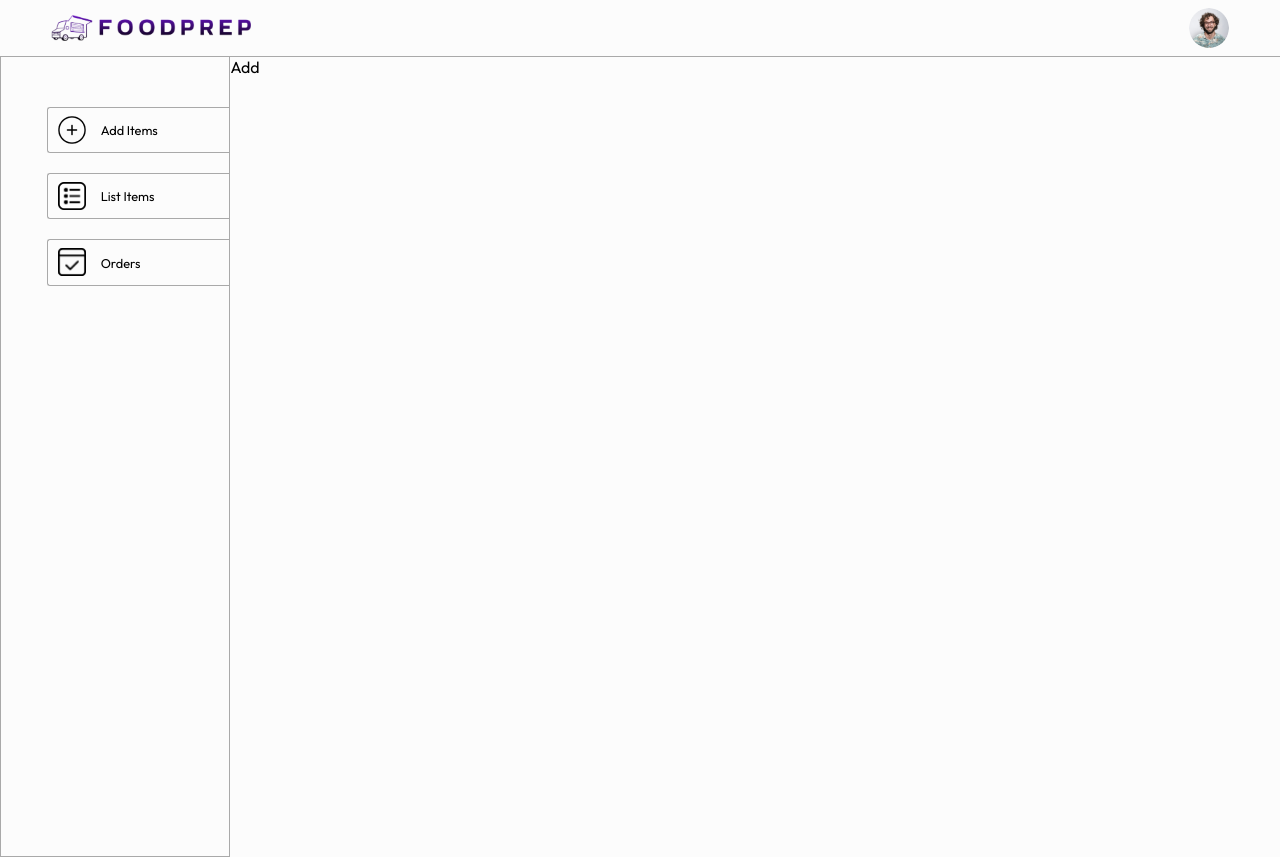
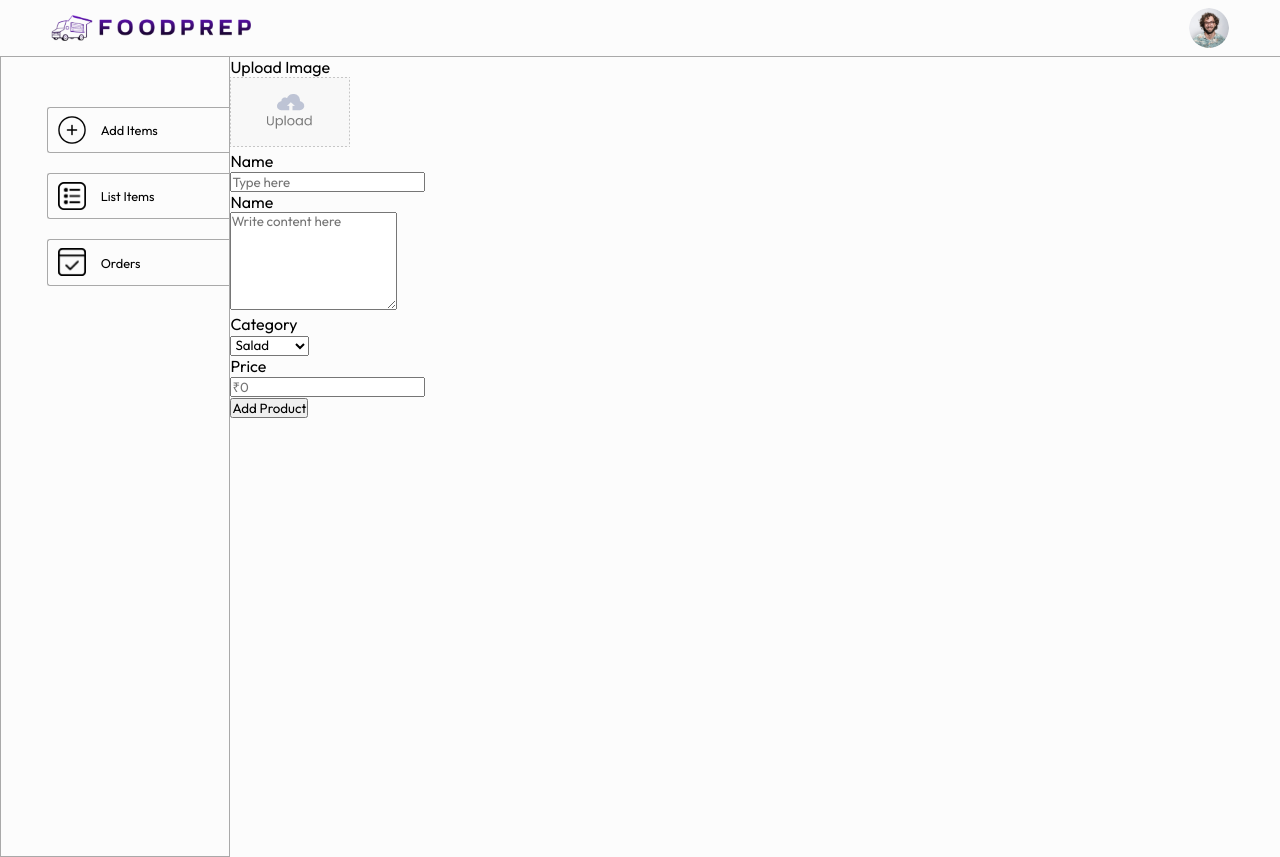
Before and after one commit to Kaustubh0912/FoodPrep, a React (Vite) app in the folder adminFrontend/: page / in a window 1280 px wide. Built offline with nearby package versions, Linux system fonts and the light colour scheme.

Commit message:
add basic form structure for adding item

```diff
--- a/adminFrontend/src/screens/Add/Add.jsx
+++ b/adminFrontend/src/screens/Add/Add.jsx
@@ -1,9 +1,48 @@
 import React from 'react'
 import './Add.css'
+import {assets} from '../../assets/assets'
 const Add = () => {
   return (
-    <div>
-      Add
+    <div className='screen'>
+      <div className="container">
+        <form >
+          <div className="add-img-upload">
+            <p>Upload Image</p>
+            <label htmlFor="image">
+              <img src={assets.upload_area} alt="" />
+            </label>
+            <input type="file" id="image" hidden required />
+          </div>
+          <div className="add-product-name">
+            <p>Name</p>
+            <input type="text" placeholder='Type here' />
+          </div>
+          <div className="add-product-name">
+            <p>Name</p>
+            <textarea rows='6' placeholder='Write content here' ></textarea>
+          </div>
+          <div className="add-category-price">
+            <div className="add-category">
+              <p>Category</p>
+              <select name="category">
+                <option value="Salad">Salad</option>
+                <option value="Rolls">Rolls</option>
+                <option value="Deserts">Deserts</option>
+                <option value="Sandwich">Sandwich</option>
+                <option value="Cake">Cake</option>
+                <option value="Pure Veg">Pure Veg</option>
+                <option value="Pasta">Pasta</option>
+                <option value="Noodles">Noodles</option>
+              </select>
+            </div>
+            <div className="add-price">
+              <p>Price</p>
+              <input type="number" placeholder='₹0' />
+            </div>
+          </div>
+          <button type="submit"className="add-btn">Add Product</button>
+        </form>
+      </div>
     </div>
   )
 }
```
